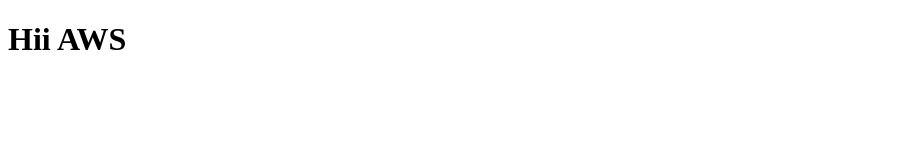
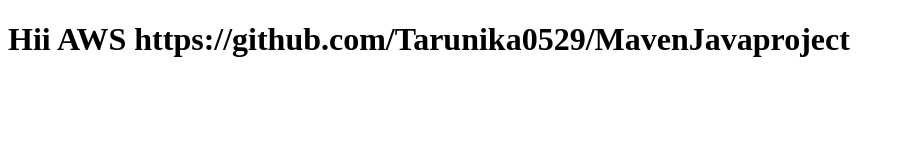
Before and after one commit to Akshaya7032/project, a plain HTML site: page index.html in a window 1280 px wide. Shown: the whole page, without its empty margins (0-905 px from the left). Drawn offline with Linux system fonts and the light colour scheme.

Commit message:
Update header to include GitHub link

```diff
--- a/index.html
+++ b/index.html
@@ -6,6 +6,6 @@
     <title>Document</title>
 </head>
 <body>
-    <h1>Hii AWS</h1>
+    <h1>Hii AWS https://github.com/Tarunika0529/MavenJavaproject</h1>
 </body>
 </html>
```
